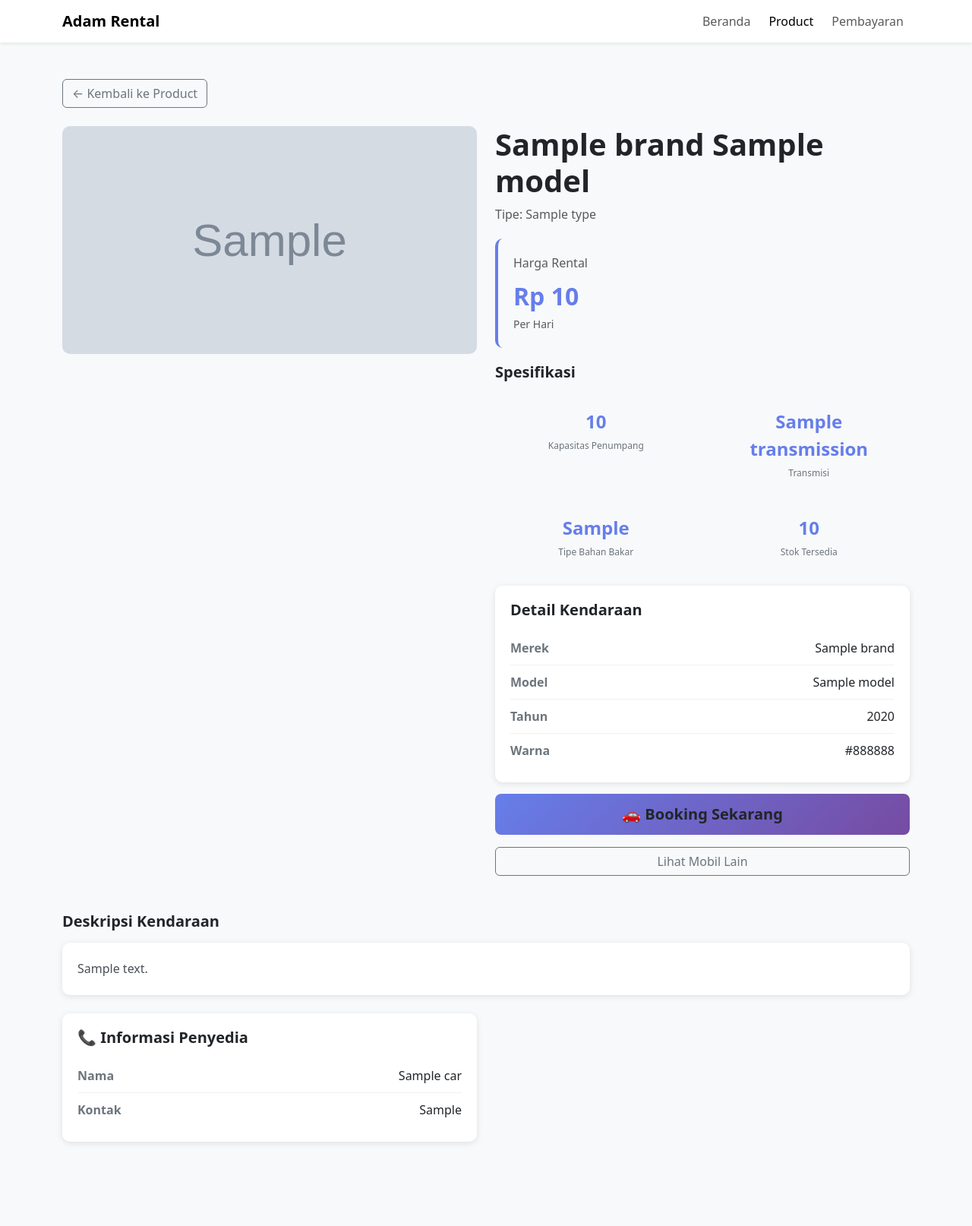
After one commit to adambahyn/PEBEEL-GENAP-2026, a Laravel app: template resources/views/cars/user-show.blade.php in a window 1280 px wide. The commit adds this page. Shown: the whole page at 76% size. Run offline with Laravel 12, Linux system fonts and the light colour scheme; the template is opened without the code that fills it: most values are stand-ins (such as "Sample title", 1, 10 or a date in 2020); grey boxes marked "Sample" are stand-in pictures; parts of the project's set-up code (start-up, migrations or seed data) failed here and were passed over.

Commit message:
car detail initial commit

```diff
--- a/app/Filament/Resources/Admin/Cars/Schemas/CarForm.php
+++ b/app/Filament/Resources/Admin/Cars/Schemas/CarForm.php
@@ -17,7 +17,8 @@ class CarForm
             ->components([
                 FileUpload::make('image')
                     ->image()
-                    ->directory('cars'),
+                    ->directory('cars')
+                    ->disk('public'),
 
                 TextInput::make('brand')
                     ->required(),
--- a/app/Filament/Resources/Admin/Products/ProductResource.php
+++ b/app/Filament/Resources/Admin/Products/ProductResource.php
@@ -15,6 +15,7 @@ use Filament\Resources\Resource;
 use Filament\Schemas\Schema;
 use Filament\Support\Icons\Heroicon;
 use Filament\Tables\Table;
+
 
 class ProductResource extends Resource
 {
--- a/app/Filament/Resources/Admin/Products/Schemas/ProductForm.php
+++ b/app/Filament/Resources/Admin/Products/Schemas/ProductForm.php
@@ -12,6 +12,7 @@ use Filament\Forms\Components\FileUpload;
 use Filament\Forms\Components\Checkbox;
 use Filament\Forms\Components\Select;
 use Filament\Actions\Action;
+use App\Models\Car;
 
 class ProductForm
 {
@@ -25,6 +26,11 @@ class ProductForm
                         ->icon('heroicon-o-information-circle')
                         ->description('Isi informasi dasar produk')
                         ->schema([
+                            Select::make('car_id')
+                            ->label('Pilih Mobil')
+                            ->relationship('car', 'brand')
+                            ->searchable()
+                            ->required(),
                             Group::make([
                                 TextInput::make('name')->required(),
                                 TextInput::make('sku')->required(),
--- a/app/Models/Product.php
+++ b/app/Models/Product.php
@@ -22,6 +22,11 @@ class Product extends Model
         'is_featured',
     ];
 
+    public function car()
+{
+    return $this->belongsTo(\App\Models\Car::class);
+}
+
     protected $casts = [
         'is_active' => 'boolean',
         'is_featured' => 'boolean',
--- /dev/null
+++ b/resources/views/cars/user-show.blade.php
@@ -0,0 +1,292 @@
+<!DOCTYPE html>
+<html lang="en">
+
+<head>
+    <meta charset="UTF-8">
+    <title>{{ $car->brand }} {{ $car->model }}</title>
+
+    <!-- Bootstrap -->
+    <link href="https://cdn.jsdelivr.net/npm/bootstrap@5.3.0/dist/css/bootstrap.min.css" rel="stylesheet">
+
+    <style>
+        .hero-banner {
+            background: linear-gradient(135deg, #667eea 0%, #764ba2 100%);
+            height: 200px;
+            color: white;
+            display: flex;
+            align-items: center;
+            justify-content: center;
+            border-radius: 10px;
+        }
+
+        .car-img {
+            height: 300px;
+            object-fit: cover;
+            border-radius: 10px;
+        }
+
+        .info-card {
+            background: white;
+            padding: 20px;
+            border-radius: 10px;
+            box-shadow: 0 2px 8px rgba(0, 0, 0, 0.1);
+            margin-bottom: 15px;
+        }
+
+        .info-item {
+            display: flex;
+            justify-content: space-between;
+            padding: 10px 0;
+            border-bottom: 1px solid #f0f0f0;
+        }
+
+        .info-item:last-child {
+            border-bottom: none;
+        }
+
+        .info-label {
+            font-weight: 600;
+            color: #6c757d;
+        }
+
+        .info-value {
+            font-weight: 500;
+            color: #212529;
+        }
+
+        .price-section {
+            background: #f8f9fa;
+            padding: 20px;
+            border-radius: 10px;
+            margin: 20px 0;
+            border-left: 4px solid #667eea;
+        }
+
+        .price-tag {
+            font-size: 32px;
+            font-weight: bold;
+            color: #667eea;
+        }
+
+        .specs-grid {
+            display: grid;
+            grid-template-columns: repeat(2, 1fr);
+            gap: 15px;
+            margin: 20px 0;
+        }
+
+        .spec-item {
+            background: #f8f9fa;
+            padding: 15px;
+            border-radius: 8px;
+            text-align: center;
+        }
+
+        .spec-value {
+            font-size: 24px;
+            font-weight: bold;
+            color: #667eea;
+        }
+
+        .spec-label {
+            font-size: 12px;
+            color: #6c757d;
+            margin-top: 5px;
+        }
+
+        .navbar {
+            background: white !important;
+            box-shadow: 0 2px 4px rgba(0, 0, 0, 0.1);
+        }
+
+        .btn-booking {
+            background: linear-gradient(135deg, #667eea 0%, #764ba2 100%);
+            border: none;
+            padding: 12px 30px;
+            font-weight: 600;
+        }
+
+        .btn-booking:hover {
+            background: linear-gradient(135deg, #5568d3 0%, #6a3d8f 100%);
+            color: white;
+        }
+
+        .description {
+            line-height: 1.8;
+            color: #495057;
+            background: white;
+            padding: 20px;
+            border-radius: 10px;
+            box-shadow: 0 2px 8px rgba(0, 0, 0, 0.1);
+        }
+    </style>
+</head>
+
+<body class="bg-light">
+
+    <!-- NAVBAR -->
+    <nav class="navbar navbar-expand-lg navbar-light bg-white shadow-sm">
+        <div class="container">
+            <a class="navbar-brand fw-bold" href="{{ url('/home') }}">
+                Adam Rental
+            </a>
+            <button class="navbar-toggler" type="button" data-bs-toggle="collapse" data-bs-target="#navbarNav">
+                <span class="navbar-toggler-icon"></span>
+            </button>
+            <div class="collapse navbar-collapse justify-content-end" id="navbarNav">
+                <ul class="navbar-nav gap-2">
+                    <li class="nav-item">
+                        <a class="nav-link" href="{{ url('/customer') }}">Beranda</a>
+                    </li>
+                    <li class="nav-item">
+                        <a class="nav-link active" href="{{ url('/product') }}">Product</a>
+                    </li>
+                    <li class="nav-item">
+                        <a class="nav-link" href="{{ route('payment.index') }}">Pembayaran</a>
+                    </li>
+                </ul>
+            </div>
+        </div>
+    </nav>
+
+    <div class="container py-5">
+
+        <!-- TOMBOL KEMBALI -->
+        <a href="{{ url('/product') }}" class="btn btn-outline-secondary mb-4">
+            ← Kembali ke Product
+        </a>
+
+        <div class="row">
+
+            <!-- GAMBAR MOBIL -->
+            <div class="col-lg-6 mb-4">
+                <img src="{{ asset('storage/' . $car->image) }}" class="w-100 car-img">
+            </div>
+
+            <!-- DETAIL MOBIL -->
+            <div class="col-lg-6">
+
+                <!-- JUDUL -->
+                <h1 class="fw-bold mb-2">
+                    {{ $car->brand }} {{ $car->model }}
+                </h1>
+                <p class="text-muted">Tipe: {{ $car->type ?? 'N/A' }}</p>
+
+                <!-- HARGA -->
+                <div class="price-section">
+                    <p class="text-muted mb-2">Harga Rental</p>
+                    <div class="price-tag">Rp {{ number_format($product->price) }}</div>
+                    <small class="text-muted">Per Hari</small>
+                </div>
+
+                <!-- SPESIFIKASI -->
+                <h5 class="fw-bold mb-3">Spesifikasi</h5>
+                <div class="specs-grid">
+                    <div class="spec-item">
+                        <div class="spec-value">{{ $car->capacity }}</div>
+                        <div class="spec-label">Kapasitas Penumpang</div>
+                    </div>
+                    <div class="spec-item">
+                        <div class="spec-value">{{ $car->transmission }}</div>
+                        <div class="spec-label">Transmisi</div>
+                    </div>
+                    <div class="spec-item">
+                        <div class="spec-value">{{ $car->fuel_type }}</div>
+                        <div class="spec-label">Tipe Bahan Bakar</div>
+                    </div>
+                    <div class="spec-item">
+                        <div class="spec-value">{{ $car->stock }}</div>
+                        <div class="spec-label">Stok Tersedia</div>
+                    </div>
+                </div>
+
+                <!-- INFO DETAIL -->
+                <div class="info-card">
+                    <h5 class="fw-bold mb-3">Detail Kendaraan</h5>
+                    <div class="info-item">
+                        <span class="info-label">Merek</span>
+                        <span class="info-value">{{ $car->brand }}</span>
+                    </div>
+                    <div class="info-item">
+                        <span class="info-label">Model</span>
+                        <span class="info-value">{{ $car->model }}</span>
+                    </div>
+                    <div class="info-item">
+                        <span class="info-label">Tahun</span>
+                        <span class="info-value">{{ $car->year ?? 'N/A' }}</span>
+                    </div>
+                    <div class="info-item">
+                        <span class="info-label">Warna</span>
+                        <span class="info-value">{{ $car->color ?? 'N/A' }}</span>
+                    </div>
+                </div>
+
+                <!-- TOMBOL BOOKING -->
+                <button type="button" class="btn btn-booking btn-lg w-100 mb-3" data-bs-toggle="modal"
+                    data-bs-target="#bookingModal">
+                    🚗 Booking Sekarang
+                </button>
+
+                <a href="{{ url('/product') }}" class="btn btn-outline-secondary w-100">
+                    Lihat Mobil Lain
+                </a>
+
+            </div>
+
+        </div>
+
+        <!-- DESKRIPSI -->
+        <div class="row mt-5">
+            <div class="col-12">
+                <h5 class="fw-bold mb-3">Deskripsi Kendaraan</h5>
+                <div class="description">
+                    {{ $car->description }}
+                </div>
+            </div>
+        </div>
+
+        <!-- INFO PENYEDIA -->
+        <div class="row mt-4 mb-5">
+            <div class="col-md-6">
+                <div class="info-card">
+                    <h5 class="fw-bold mb-3">📞 Informasi Penyedia</h5>
+                    <div class="info-item">
+                        <span class="info-label">Nama</span>
+                        <span class="info-value">{{ $car->provider_name }}</span>
+                    </div>
+                    <div class="info-item">
+                        <span class="info-label">Kontak</span>
+                        <span class="info-value">{{ $car->provider_contact }}</span>
+                    </div>
+                </div>
+            </div>
+        </div>
+
+    </div>
+
+                <!-- MODAL BOOKING -->
+    <div class="modal fade" id="bookingModal" tabindex="-1">
+        <div class="modal-dialog">
+            <div class="modal-content">
+                <div class="modal-header">
+                    <h5 class="modal-title">Konfirmasi Booking</h5>
+                    <button type="button" class="btn-close" data-bs-dismiss="modal"></button>
+                </div>
+                <div class="modal-body">
+                    <p><strong>{{ $car->brand }} {{ $car->model }}</strong></p>
+                    <p>Harga: <strong>Rp {{ number_format($product->price) }} / hari</strong></p>
+                    <p class="text-muted">Silakan lanjutkan ke halaman pembayaran untuk menyelesaikan booking Anda.</p>
+                </div>
+                <div class="modal-footer">
+                    <button type="button" class="btn btn-secondary" data-bs-dismiss="modal">Batal</button>
+                    <a href="{{ route('payment.index') }}" class="btn btn-booking">Lanjut Booking</a>
+                </div>
+            </div>
+        </div>
+    </div>
+
+    <script src="https://cdn.jsdelivr.net/npm/bootstrap@5.3.0/dist/js/bootstrap.bundle.min.js"></script>
+
+</body>
+
+</html>
--- a/routes/web.php
+++ b/routes/web.php
@@ -3,11 +3,14 @@
 use Illuminate\Support\Facades\Route;
 use App\Http\Controllers\PaymentController;
 use App\Http\Controllers\ProductController;
+use App\Http\Controllers\CarController;
 
 Route::get('/', function () {
     return redirect('/customer/login');
 });
 
 Route::get('/product', [ProductController::class, 'index'])->name('product.index');
+Route::get('/product/{product_id}', [CarController::class, 'userShow'])->name('cars.user-show');
 Route::get('/payment', [PaymentController::class, 'index'])->name('payment.index');
 Route::post('/payment', [PaymentController::class, 'store'])->name('payment.store');
+Route::get('/cars/{id}', [CarController::class, 'show'])->name('cars.show');
```
Also changed, not shown: app/Http/Controllers/CarController.php (added, +34 -0 lines), resources/views/cars/show.blade.php (added, +119 -0 lines), resources/views/product/index.blade.php (+15 -2 lines).
